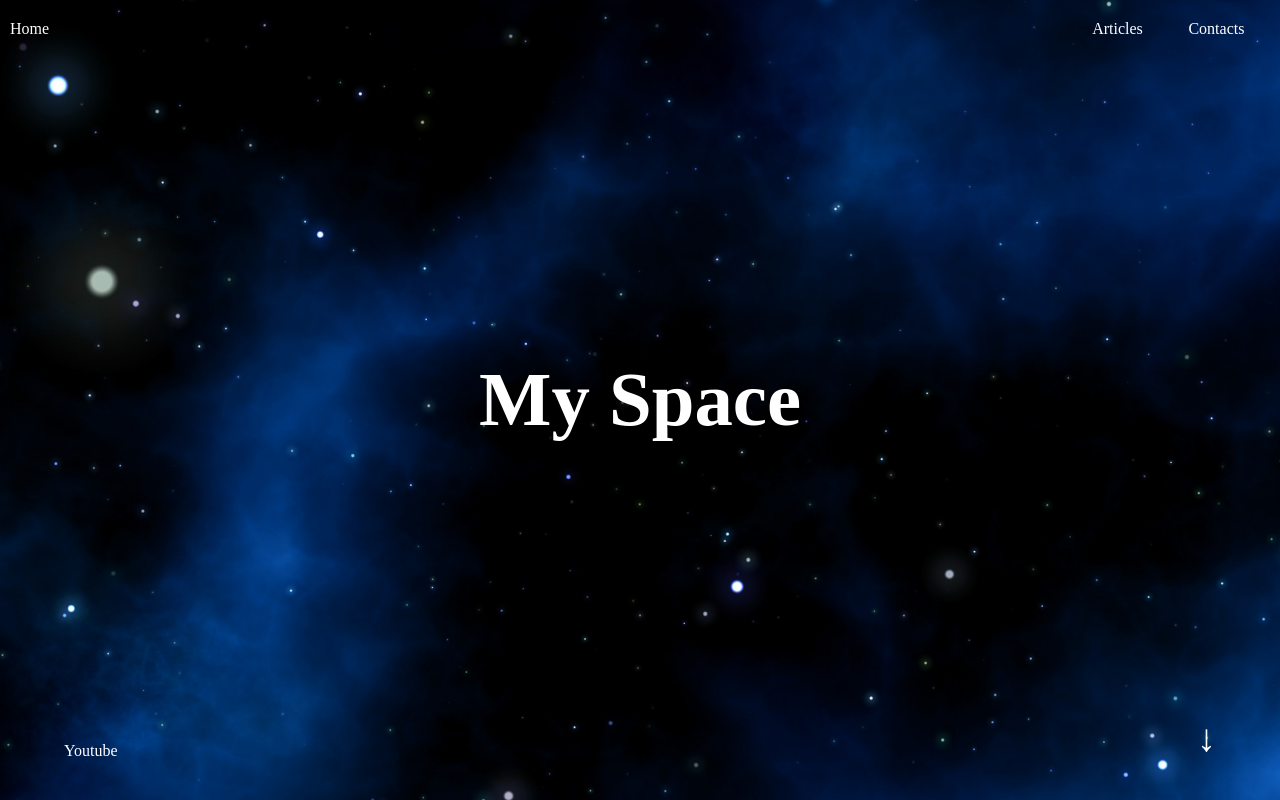
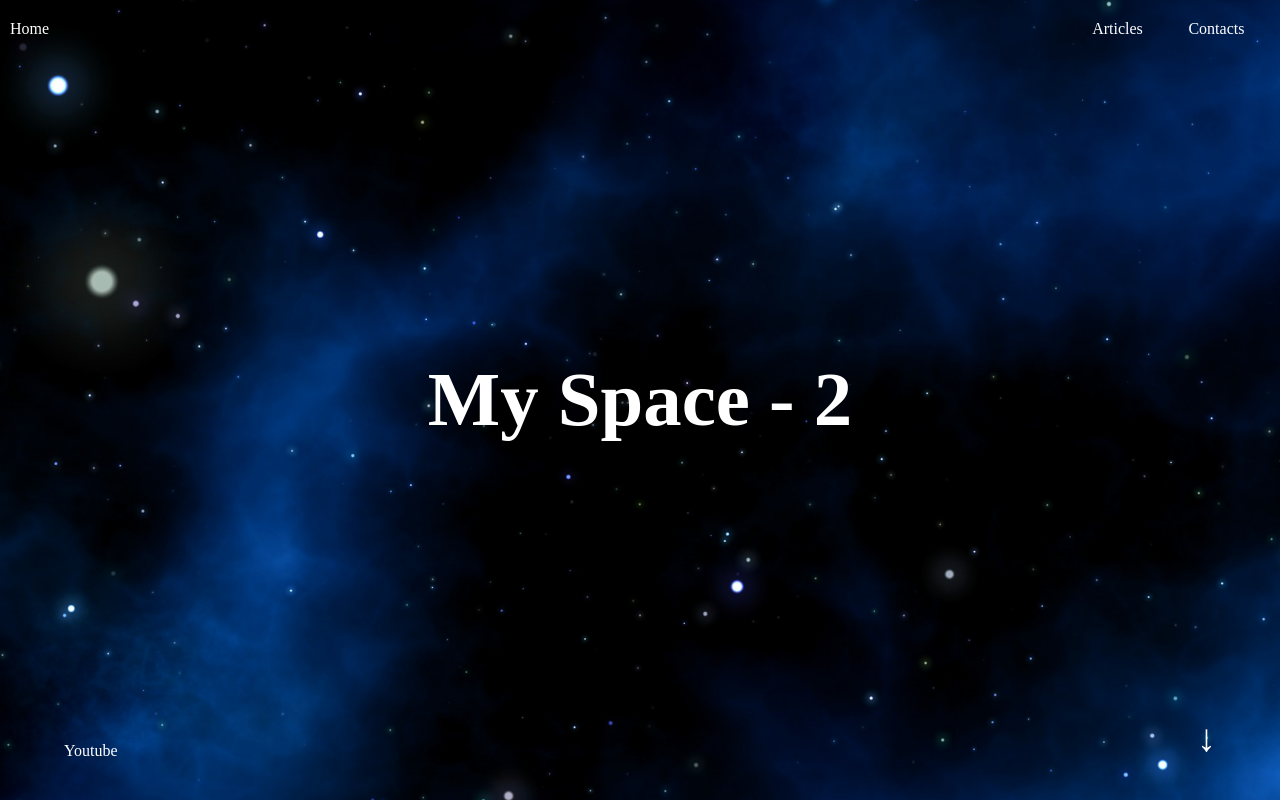
Before and after one commit to PrinceKelly0/startinghtml, a plain HTML site: page index.html in a window 1280 px wide. Drawn offline with Linux system fonts and the light colour scheme.

Commit message:
Commit changes

```diff
--- a/index.html
+++ b/index.html
@@ -17,7 +17,7 @@
                 <li id="logo"><a href="">Home</a></li>
             </ul>
         </nav>
-        <h2>My Space</h2>
+        <h2>My Space - 2</h2>
         <p id="arrow">↓</p>
         <!-- target="_blank" - opens link in a new tab -->
         <a id="yt_button" target="_blank" href="https://www.youtube.com/">Youtube</a>
```
